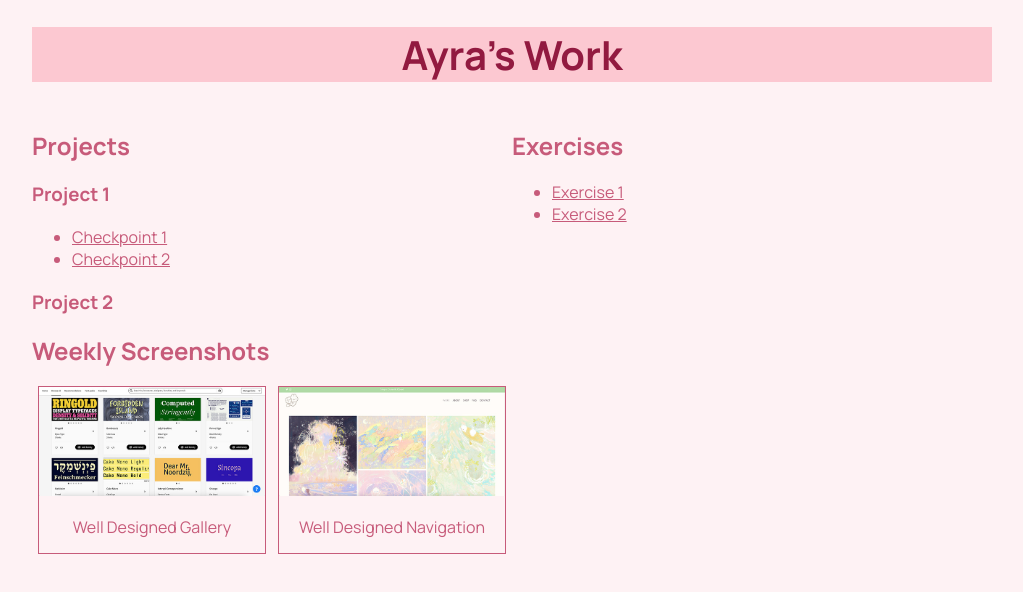
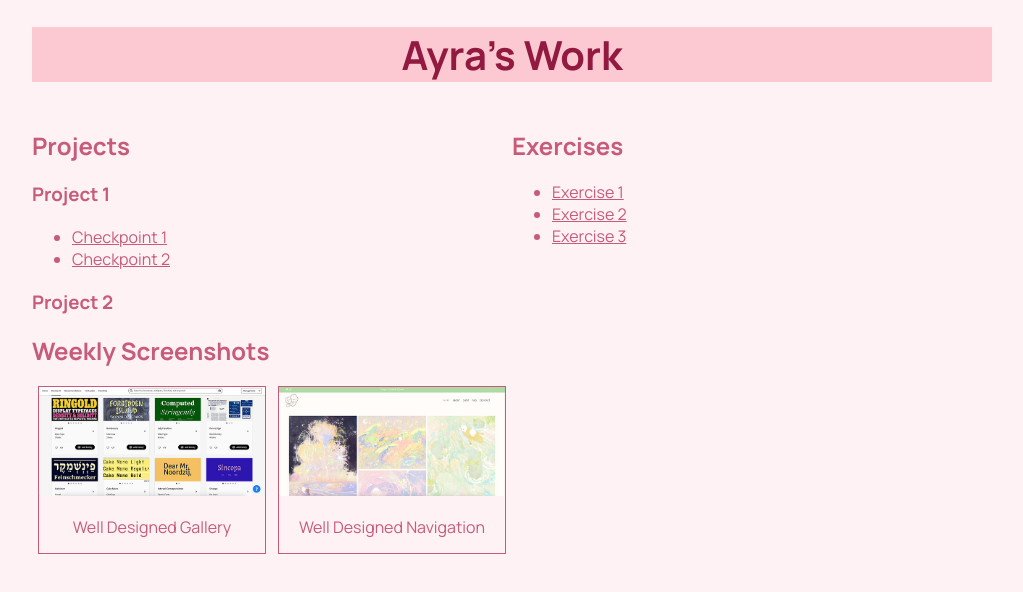
Before and after one commit to aaslam8/avt415, a plain HTML site: page index.html in a window 1280 px wide. Shown: the whole page, without its empty margins (128-1151 px from the left). Drawn offline with Linux system fonts and the light colour scheme.

Commit message:
Update index.html

```diff
--- a/index.html
+++ b/index.html
@@ -29,6 +29,7 @@
 	<ul>
 		<li><a href="https://www.figma.com/design/53PmVFl7n8Em87a7w3shQs/E1?node-id=0-1&t=7vFhbeHH7PGxJHk0-1">Exercise 1</a></li>
 		<li><a href="https://www.figma.com/proto/RvWTimXyxPCyDsyGfJ0KMm/E2?node-id=1-2&node-type=canvas&t=u4DfyyrN5vnADQt7-1&scaling=min-zoom&content-scaling=fixed&page-id=0%3A1&starting-point-node-id=1%3A2">Exercise 2</a></li>
+		<li><a href="https://www.figma.com/proto/gWg9ApzpaZho2Rhowus7yD/E3?node-id=1-2&node-type=frame&t=2NdK2YT6S2R8gshU-1&scaling=contain&content-scaling=fixed&page-id=0%3A1&starting-point-node-id=1%3A2">Exercise 3</a></li>
 	</ul>
 </div>
 	<div class="wss">
```
